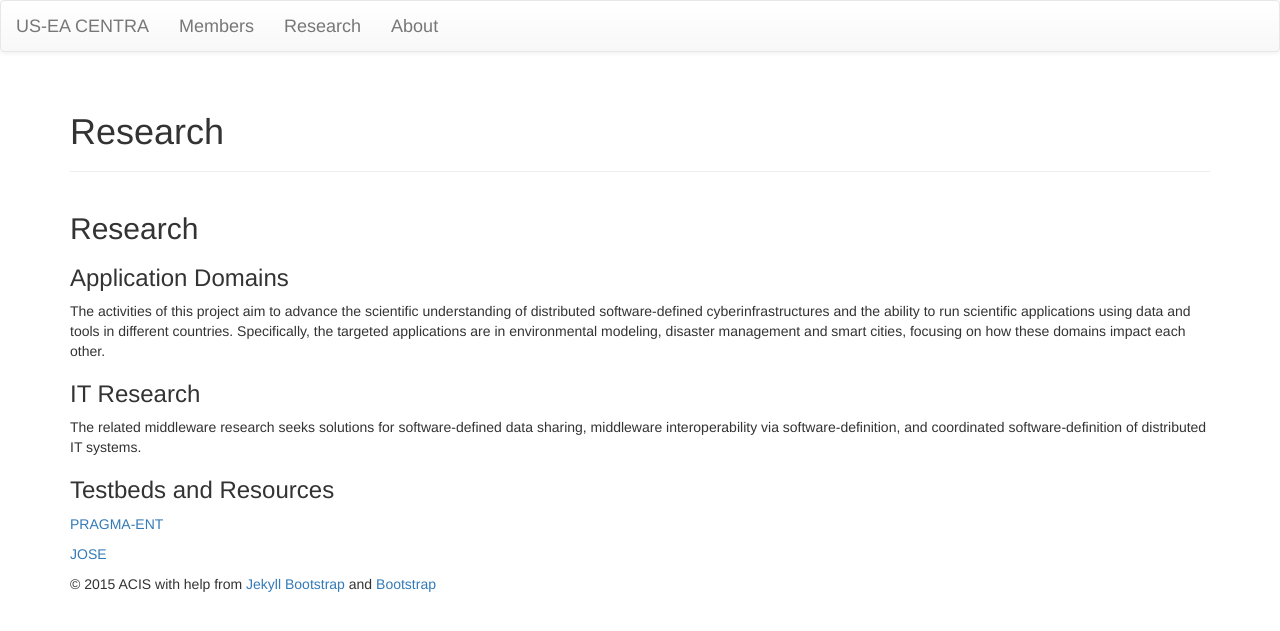
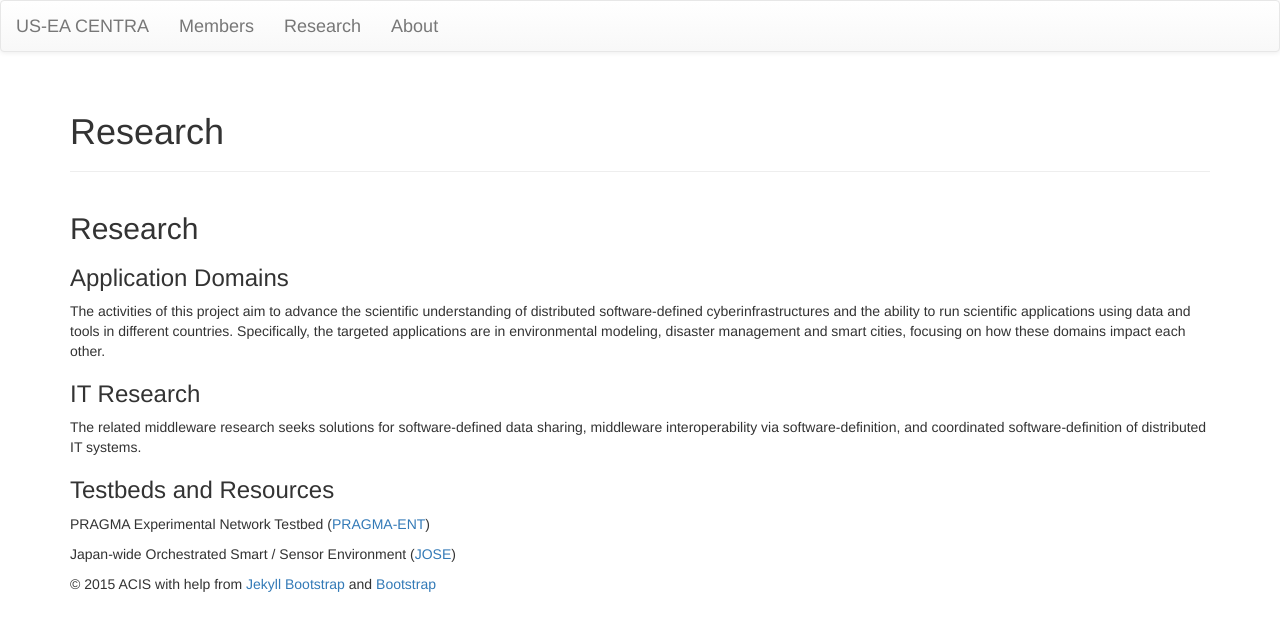
Before and after one commit to acislab/CENTRA-website, a Jekyll site: the page built from research.md, in a window 1280 px wide. Shown: the top 631 px of the page. Built offline with Jekyll 4.4.1, drawn with Linux system fonts in a browser that asks for light colours; nearby versions of some CDN libraries; library files that are not in the unit come from our copies.

Commit message:
Update research.md

```diff
--- a/research.md
+++ b/research.md
@@ -17,6 +17,6 @@
 
 ### Testbeds and Resources
 
-[PRAGMA-ENT](https://github.com/pragmagrid/pragma_ent/wiki)
+PRAGMA Experimental Network Testbed ([PRAGMA-ENT](https://github.com/pragmagrid/pragma_ent/wiki))
 
-[JOSE](http://www.nict.go.jp/en/nrh/nwgn/jose.html)
+Japan-wide Orchestrated Smart / Sensor Environment ([JOSE](http://www.nict.go.jp/en/nrh/nwgn/jose.html))
```
